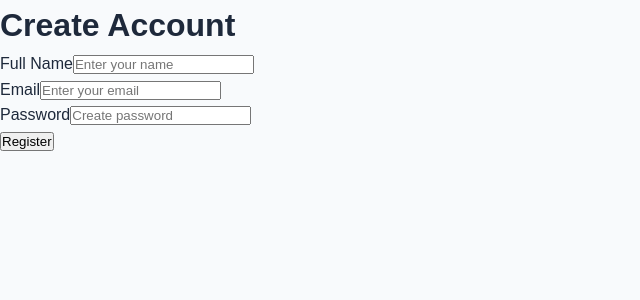
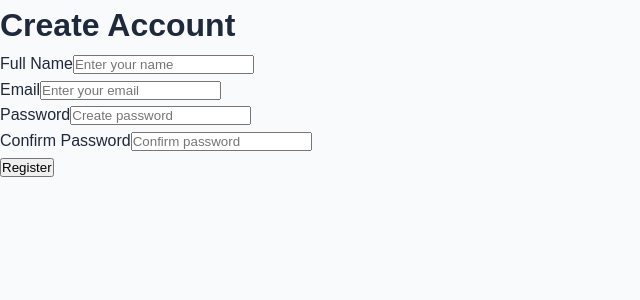
Before and after one commit to GirinathN/expense-tracker, a React (Vite) app in the folder client/: page /register in a window 1280 px wide. Shown: the top 300 px of the page, without its empty margins (0-640 px from the left). Built offline with nearby package versions, Linux system fonts and the light colour scheme.

Commit message:
Implement authentication forms with validation and loading states

```diff
--- a/client/src/components/Button.jsx
+++ b/client/src/components/Button.jsx
@@ -1,9 +1,22 @@
-function Button({ text, type = "button" }) {
+function Button({
+    text,
+    loading,
+    type = "button"
+}) {
+
     return (
-        <button type={type}>
-            {text}
+
+        <button
+            type={type}
+            disabled={loading}
+        >
+
+            {loading ? "Please Wait..." : text}
+
         </button>
+
     );
+
 }
 
 export default Button;
--- a/client/src/pages/Login.jsx
+++ b/client/src/pages/Login.jsx
@@ -1,39 +1,115 @@
 import { useState } from "react";
 
 import InputField from "../components/InputField";
+
 import Button from "../components/Button";
+
+import {
+
+    validateEmail
+
+} from "../utils/validation";
 
 function Login() {
 
-    const [email, setEmail] = useState("");
+    const [email,setEmail]=useState("");
 
-    const [password, setPassword] = useState("");
+    const [password,setPassword]=useState("");
 
-    return (
-        <div>
+    const [loading,setLoading]=useState(false);
+
+    const [error,setError]=useState("");
+
+    const handleSubmit=(e)=>{
+
+        e.preventDefault();
+
+        setError("");
+
+        if(!validateEmail(email)){
+
+            setError("Invalid email.");
+
+            return;
+
+        }
+
+        if(!password){
+
+            setError("Password required.");
+
+            return;
+
+        }
+
+        setLoading(true);
+
+        setTimeout(()=>{
+
+            console.log({
+
+                email,
+
+                password
+
+            });
+
+            setLoading(false);
+
+        },1000);
+
+    }
+
+    return(
+
+        <form onSubmit={handleSubmit}>
 
             <h1>Login</h1>
 
+            {error && <p>{error}</p>}
+
             <InputField
+
                 label="Email"
+
                 type="email"
-                placeholder="Enter your email"
+
+                placeholder="Enter email"
+
                 value={email}
-                onChange={(e) => setEmail(e.target.value)}
+
+                onChange={(e)=>setEmail(e.target.value)}
+
             />
 
             <InputField
+
                 label="Password"
+
                 type="password"
-                placeholder="Enter your password"
+
+                placeholder="Password"
+
                 value={password}
-                onChange={(e) => setPassword(e.target.value)}
+
+                onChange={(e)=>setPassword(e.target.value)}
+
             />
 
-            <Button text="Login" />
+            <Button
 
-        </div>
-    );
+                text="Login"
+
+                loading={loading}
+
+                type="submit"
+
+            />
+
+        </form>
+
+    )
+
 }
 
 export default Login;
--- a/client/src/pages/Register.jsx
+++ b/client/src/pages/Register.jsx
@@ -1,7 +1,11 @@
 import { useState } from "react";
-
 import InputField from "../components/InputField";
 import Button from "../components/Button";
+
+import {
+    validateEmail,
+    validatePassword
+} from "../utils/validation";
 
 function Register() {
 
@@ -11,10 +15,73 @@ function Register() {
 
     const [password, setPassword] = useState("");
 
+    const [confirmPassword, setConfirmPassword] = useState("");
+
+    const [error, setError] = useState("");
+
+    const [loading, setLoading] = useState(false);
+
+    const handleSubmit = (e) => {
+
+        e.preventDefault();
+
+        setError("");
+
+        if (!name || !email || !password || !confirmPassword) {
+
+            setError("All fields are required.");
+
+            return;
+        }
+
+        if (!validateEmail(email)) {
+
+            setError("Enter a valid email.");
+
+            return;
+        }
+
+        if (!validatePassword(password)) {
+
+            setError("Password should be at least 6 characters.");
+
+            return;
+        }
+
+        if (password !== confirmPassword) {
+
+            setError("Passwords do not match.");
+
+            return;
+        }
+
+        setLoading(true);
+
+        setTimeout(() => {
+
+            console.log({
+
+                name,
+
+                email,
+
+                password
+
+            });
+
+            setLoading(false);
+
+        }, 1000);
+
+    };
+
     return (
-        <div>
+
+        <form onSubmit={handleSubmit}>
 
             <h1>Create Account</h1>
+
+            {error && <p>{error}</p>}
 
             <InputField
                 label="Full Name"
@@ -40,10 +107,24 @@ function Register() {
                 onChange={(e)=>setPassword(e.target.value)}
             />
 
-            <Button text="Register" />
+            <InputField
+                label="Confirm Password"
+                type="password"
+                placeholder="Confirm password"
+                value={confirmPassword}
+                onChange={(e)=>setConfirmPassword(e.target.value)}
+            />
 
-        </div>
+            <Button
+                text="Register"
+                loading={loading}
+                type="submit"
+            />
+
+        </form>
+
     );
+
 }
 
 export default Register;
--- /dev/null
+++ b/client/src/utils/validation.js
@@ -0,0 +1,9 @@
+export const validateEmail = (email) => {
+    const regex = /\S+@\S+\.\S+/;
+
+    return regex.test(email);
+};
+
+export const validatePassword = (password) => {
+    return password.length >= 6;
+};
```
